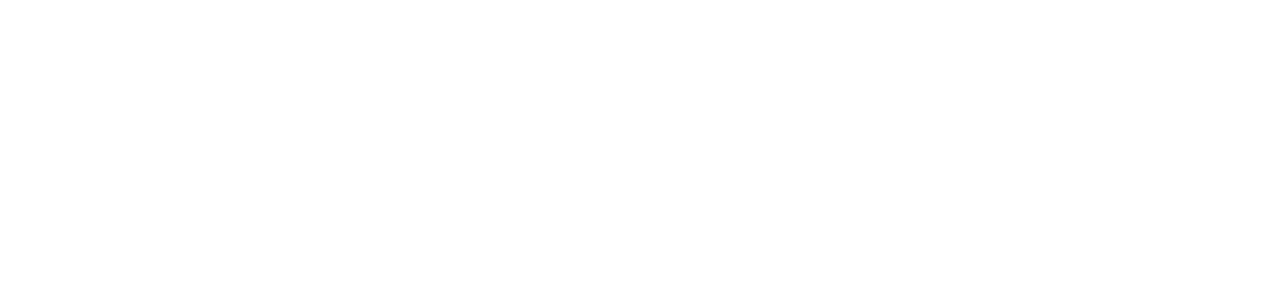
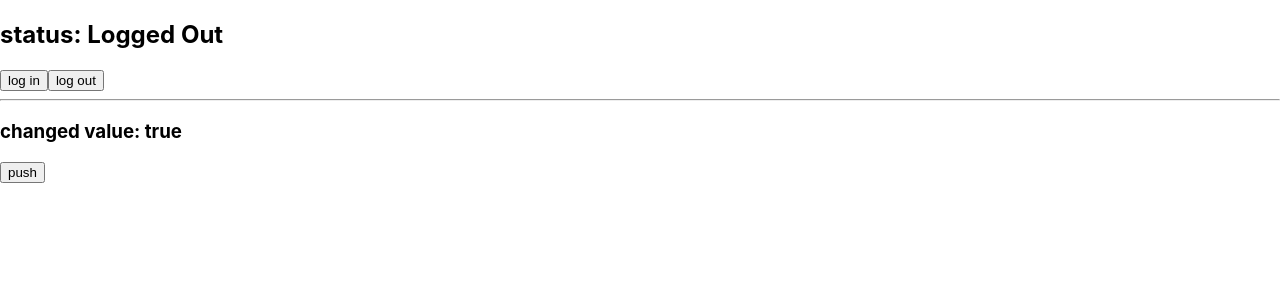
Before and after one commit to AskaSlip/react_homework, a React (Create React App) app: page / in a window 1280 px wide. Shown: the top 300 px of the page. Built offline with nearby package versions, Linux system fonts and the light colour scheme; the HTML template or start-up script is replaced by a standard one.

Commit message:
create UseToggle in 2 different examples

```diff
--- a/src/App.tsx
+++ b/src/App.tsx
@@ -1,12 +1,48 @@
-import React from 'react';
+import React, {useEffect,  useRef, useState} from 'react';
 import './App.css';
+import {useToggle} from "./hooks/useToggle";
+import {useToggleValue} from "./hooks/useToggleValue";
+
+
+
 
 function App() {
-  return (
-    <>
 
-    </>
-  );
+    const [status, dispatch, toggle] = useToggle();
+    const [toggledValue, toggled] = useToggleValue();
+
+
+
+
+    return (
+        <div>
+            <h2>status: {status ? 'Logged In' : 'Logged Out'}</h2>
+            <button onClick={() => {
+                dispatch({type: 'in', payload: true})
+                toggle();
+            }}>
+                log in
+            </button>
+            <button onClick={() => {
+                dispatch({type: 'out', payload: false})
+                toggle();
+            }}>
+                log out
+            </button>
+            <hr/>
+            <div>
+                <h3>{`changed value: ${toggledValue}`}</h3>
+                <button onClick={() => {
+                    toggled();
+                }}>
+                    push
+                </button>
+            </div>
+
+
+
+        </div>
+    );
 }
 
 export default App;
--- /dev/null
+++ b/src/hooks/usePrevious.tsx
@@ -0,0 +1 @@
+// usePrevious - hook that allows a component to keep track of the previous value of a variable.
--- /dev/null
+++ b/src/hooks/useToggle.tsx
@@ -0,0 +1,33 @@
+// 1. useToggle - custom React hook that allows a component to toggle a value between true and false
+// import { useState } from "react"
+
+import {useReducer, useState} from "react";
+
+
+export const useToggle = () => {
+    const [valueStatus, setValueStatus] = useState<boolean>(false)
+
+
+    const reducer = (
+        state: boolean,
+        action: { type: string, payload: boolean }
+    ) => {
+        switch (action.type) {
+            case 'in':
+                return action.payload;
+            case 'out':
+                return action.payload;
+        }
+        return state;
+    }
+
+    const [status, dispatch] = useReducer(reducer, valueStatus);
+
+    const toggle = () => {
+        setValueStatus((prev) => !prev);
+    };
+
+    return [status, dispatch, toggle] as const;
+
+
+};
--- /dev/null
+++ b/src/hooks/useToggleValue.tsx
@@ -0,0 +1,9 @@
+import {useState} from "react";
+
+export const useToggleValue = () => {
+    const [toggledValue, setToggledValue] = useState<boolean>(true)
+    const toggled = () => {
+        setToggledValue(prevState => !prevState)
+    }
+    return [toggledValue, toggled] as const;
+}
```
